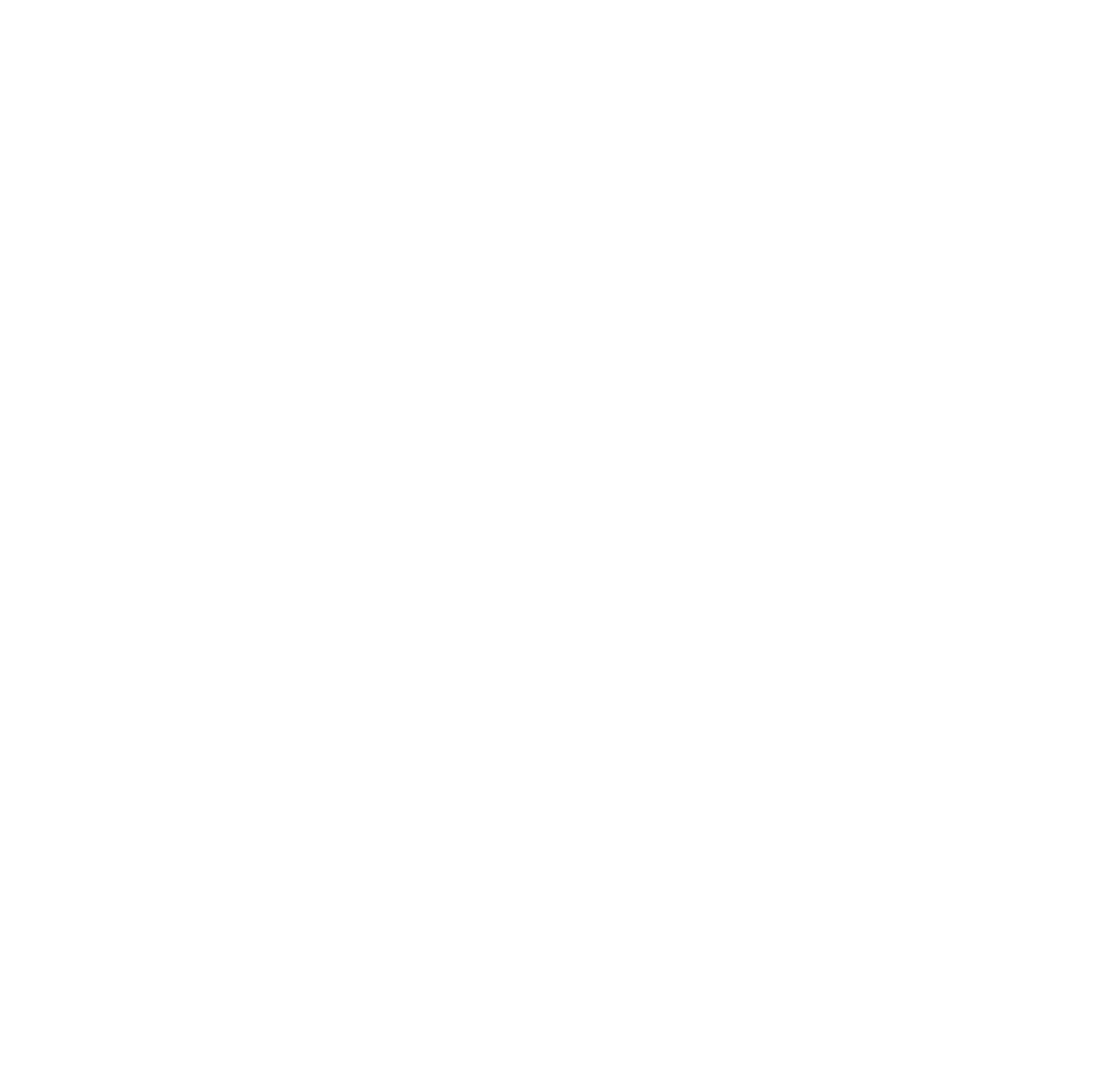
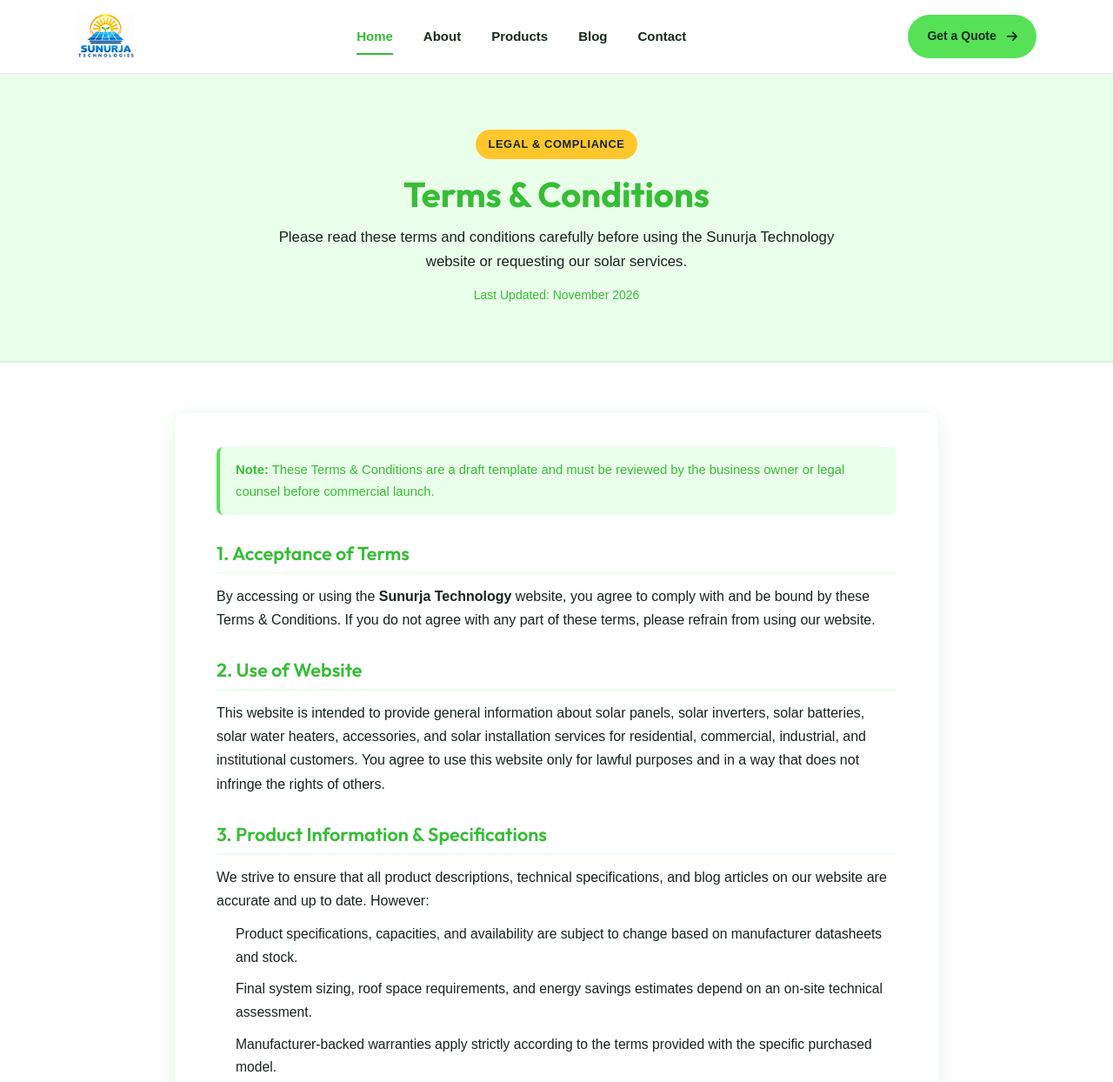
Before and after one commit to swapnilggg836/sunurja-technology-website, a plain HTML site: page pages/terms.html in a window 1280 px wide. Shown: the top 1244 px of the page at 87% size. Before the commit the page ends 800 px from the top, so only its background shows below. Drawn offline with Linux system fonts and the light colour scheme.

Commit message:
Refactor HTML structure and add CSS for terms page

```diff
--- /dev/null
+++ b/css/terms.css
@@ -0,0 +1,204 @@
+/* =========================================
+   Base Variables & Reset (css/style.css)
+   ========================================= */
+:root {
+  --primary: #57e157;
+  --primary-dark: #14532d;
+  --primary-light: #eafbea;
+  --accent: #ffc72c;
+  --ink: #0f1f14;
+  --white: #ffffff;
+}
+
+*,
+*::before,
+*::after {
+  box-sizing: border-box;
+  margin: 0;
+  padding: 0;
+}
+
+body {
+  font-family: 'Inter', sans-serif;
+  color: var(--ink);
+  background-color: var(--white);
+  line-height: 1.65;
+  -webkit-font-smoothing: antialiased;
+}
+
+h1, h2, h3, h4 {
+  font-family: 'Poppins', sans-serif;
+  color: var(--primary-dark);
+  line-height: 1.25;
+}
+
+.container {
+  width: 100%;
+  max-width: 1200px;
+  margin: 0 auto;
+  padding: 0 24px;
+}
+
+/* =========================================
+   Legal Pages Shared Styles (css/legal.css)
+   ========================================= */
+.legal-hero {
+  background-color: var(--primary-light);
+  padding: 64px 0 48px;
+  text-align: center;
+  border-bottom: 2px solid rgba(20, 83, 45, 0.08);
+}
+
+.legal-hero__badge {
+  display: inline-block;
+  background-color: var(--accent);
+  color: var(--ink);
+  font-family: 'Poppins', sans-serif;
+  font-size: 0.8rem;
+  font-weight: 600;
+  text-transform: uppercase;
+  letter-spacing: 0.05em;
+  padding: 6px 14px;
+  border-radius: 999px;
+  margin-bottom: 16px;
+}
+
+.legal-hero__title {
+  font-size: 2.5rem;
+  font-weight: 700;
+  color: var(--primary-dark);
+  margin-bottom: 12px;
+}
+
+.legal-hero__subtitle {
+  font-size: 1.05rem;
+  color: var(--ink);
+  max-width: 640px;
+  margin: 0 auto 12px;
+}
+
+.legal-hero__updated {
+  font-size: 0.875rem;
+  font-weight: 500;
+  color: var(--primary-dark);
+}
+
+.legal-content {
+  padding: 56px 0 80px;
+  background-color: var(--white);
+}
+
+.legal-card {
+  max-width: 880px;
+  margin: 0 auto;
+  background-color: var(--white);
+  border-radius: 12px;
+  padding: 40px 48px;
+  box-shadow: 0 8px 28px rgba(15, 31, 20, 0.06);
+  border: 1px solid var(--primary-light);
+}
+
+.legal-notice {
+  background-color: var(--primary-light);
+  border-left: 4px solid var(--primary);
+  padding: 14px 18px;
+  border-radius: 8px;
+  font-size: 0.925rem;
+  color: var(--primary-dark);
+  margin-bottom: 32px;
+}
+
+.legal-section {
+  margin-bottom: 32px;
+}
+
+.legal-section:last-child {
+  margin-bottom: 0;
+}
+
+.legal-section__heading {
+  font-size: 1.35rem;
+  font-weight: 600;
+  color: var(--primary-dark);
+  margin-bottom: 12px;
+  padding-bottom: 8px;
+  border-bottom: 2px solid var(--primary-light);
+}
+
+.legal-section__text {
+  font-size: 1rem;
+  color: var(--ink);
+  margin-bottom: 12px;
+}
+
+.legal-section__list {
+  padding-left: 22px;
+  display: flex;
+  flex-direction: column;
+  gap: 10px;
+}
+
+.legal-section__list li {
+  font-size: 0.98rem;
+  color: var(--ink);
+}
+
+.legal-section__list li::marker {
+  color: var(--primary-dark);
+}
+
+.legal-contact-box {
+  background-color: var(--primary-light);
+  padding: 20px 24px;
+  border-radius: 12px;
+  margin-top: 14px;
+  display: flex;
+  flex-direction: column;
+  gap: 6px;
+  font-size: 0.975rem;
+}
+
+/* =========================================
+   Responsive Breakpoints (1024px, 768px, 480px)
+   ========================================= */
+@media (max-width: 1024px) {
+  .legal-card {
+    padding: 36px;
+  }
+}
+
+@media (max-width: 768px) {
+  .legal-hero {
+    padding: 48px 0 36px;
+  }
+
+  .legal-hero__title {
+    font-size: 2rem;
+  }
+
+  .legal-content {
+    padding: 40px 0 60px;
+  }
+
+  .legal-card {
+    padding: 28px 24px;
+  }
+
+  .legal-section__heading {
+    font-size: 1.2rem;
+  }
+}
+
+@media (max-width: 480px) {
+  .container {
+    padding: 0 16px;
+  }
+
+  .legal-hero__title {
+    font-size: 1.75rem;
+  }
+
+  .legal-card {
+    padding: 22px 18px;
+  }
+}
--- a/pages/about.html
+++ b/pages/about.html
@@ -19,13 +19,12 @@
     <link rel="stylesheet" href="https://cdnjs.cloudflare.com/ajax/libs/font-awesome/6.7.2/css/all.min.css">
 
     <!-- Shared CSS -->
+    <link rel="stylesheet" href="../css/about.css">
     <link rel="stylesheet" href="../css/style.css">
     <link rel="stylesheet" href="../css/navbar.css">
     <link rel="stylesheet" href="../css/footer.css">
     <link rel="stylesheet" href="../css/responsive.css">
 
-    <!-- Page CSS -->
-    <link rel="stylesheet" href="../css/about.css">
 </head>
 
 <body>
@@ -149,6 +148,7 @@
 
     <!-- Shared JavaScript -->
     <script src="../js/navbar.js" defer></script>
+    <script src="../js/footer.js" defer></script>
     <script src="../js/main.js" defer></script>
 
     <!-- Page JavaScript -->
--- a/pages/terms.html
+++ b/pages/terms.html
@@ -0,0 +1,144 @@
+<!DOCTYPE html>
+<html lang="en">
+
+<head>
+    <meta charset="UTF-8">
+    <meta name="viewport" content="width=device-width, initial-scale=1.0">
+
+    <title>About Us | Sunurja Technology</title>
+
+    <!-- Fonts -->
+    <link rel="preconnect" href="https://fonts.googleapis.com">
+    <link rel="preconnect" href="https://fonts.gstatic.com" crossorigin>
+
+    <link
+        href="https://fonts.googleapis.com/css2?family=DM+Sans:wght@400;500;600;700;800&family=Outfit:wght@400;500;600;700;800&display=swap"
+        rel="stylesheet">
+
+    <!-- Icons -->
+    <link rel="stylesheet" href="https://cdnjs.cloudflare.com/ajax/libs/font-awesome/6.7.2/css/all.min.css">
+
+    <!-- Shared CSS -->
+    <link rel="stylesheet" href="../css/terms.css">
+    <link rel="stylesheet" href="../css/about.css">
+    <link rel="stylesheet" href="../css/style.css">
+    <link rel="stylesheet" href="../css/navbar.css">
+    <link rel="stylesheet" href="../css/footer.css">
+    <link rel="stylesheet" href="../css/responsive.css">
+
+</head>
+
+<body>
+
+    <!-- Shared Navbar -->
+    <div id="navbar"></div>
+
+    <!-- Page Content -->
+     <main class="legal-page">
+    <!-- Page Header Banner -->
+    <section class="legal-hero">
+      <div class="container">
+        <span class="legal-hero__badge">Legal &amp; Compliance</span>
+        <h1 class="legal-hero__title">Terms &amp; Conditions</h1>
+        <p class="legal-hero__subtitle">
+          Please read these terms and conditions carefully before using the Sunurja Technology website or requesting our solar services.
+        </p>
+        <p class="legal-hero__updated">Last Updated: November 2026</p>
+      </div>
+    </section>
+
+    <!-- Main Terms Content -->
+    <section class="legal-content">
+      <div class="container">
+        <div class="legal-card">
+
+          <div class="legal-notice">
+            <strong>Note:</strong> These Terms &amp; Conditions are a draft template and must be reviewed by the business owner or legal counsel before commercial launch.
+          </div>
+
+          <article class="legal-section">
+            <h2 class="legal-section__heading">1. Acceptance of Terms</h2>
+            <p class="legal-section__text">
+              By accessing or using the <strong>Sunurja Technology</strong> website, you agree to comply with and be bound by these Terms &amp; Conditions. If you do not agree with any part of these terms, please refrain from using our website.
+            </p>
+          </article>
+
+          <article class="legal-section">
+            <h2 class="legal-section__heading">2. Use of Website</h2>
+            <p class="legal-section__text">
+              This website is intended to provide general information about solar panels, solar inverters, solar batteries, solar water heaters, accessories, and solar installation services for residential, commercial, industrial, and institutional customers. You agree to use this website only for lawful purposes and in a way that does not infringe the rights of others.
+            </p>
+          </article>
+
+          <article class="legal-section">
+            <h2 class="legal-section__heading">3. Product Information &amp; Specifications</h2>
+            <p class="legal-section__text">
+              We strive to ensure that all product descriptions, technical specifications, and blog articles on our website are accurate and up to date. However:
+            </p>
+            <ul class="legal-section__list">
+              <li>Product specifications, capacities, and availability are subject to change based on manufacturer datasheets and stock.</li>
+              <li>Final system sizing, roof space requirements, and energy savings estimates depend on an on-site technical assessment.</li>
+              <li>Manufacturer-backed warranties apply strictly according to the terms provided with the specific purchased model.</li>
+            </ul>
+          </article>
+
+          <article class="legal-section">
+            <h2 class="legal-section__heading">4. Consultations &amp; Quotations</h2>
+            <p class="legal-section__text">
+              Submitting an enquiry or requesting a free consultation through our website does not constitute a binding contract. Formal quotations, installation timelines, and service agreements will be issued separately after a site assessment and mutual confirmation.
+            </p>
+          </article>
+
+          <article class="legal-section">
+            <h2 class="legal-section__heading">5. Intellectual Property Rights</h2>
+            <p class="legal-section__text">
+              All content published on this website—including text, graphics, logos, icons, layout design, and educational guides—is the property of <strong>Sunurja Technology</strong> or its content suppliers and is protected under applicable intellectual property laws. Unauthorized reproduction or commercial distribution is prohibited.
+            </p>
+          </article>
+
+          <article class="legal-section">
+            <h2 class="legal-section__heading">6. Limitation of Liability</h2>
+            <p class="legal-section__text">
+              Sunurja Technology provides website content on an "as-is" basis. To the fullest extent permitted by law, we shall not be liable for any direct, indirect, or incidental damages arising from your reliance on general website information or temporary unavailability of the site.
+            </p>
+          </article>
+
+          <article class="legal-section">
+            <h2 class="legal-section__heading">7. Changes to These Terms</h2>
+            <p class="legal-section__text">
+              We reserve the right to update or modify these Terms &amp; Conditions at any time without prior notice. Continued use of the website after changes are posted constitutes your acceptance of the revised terms.
+            </p>
+          </article>
+
+          <article class="legal-section">
+            <h2 class="legal-section__heading">8. Contact Information</h2>
+            <p class="legal-section__text">
+              For any questions regarding these Terms &amp; Conditions, please reach out to us:
+            </p>
+            <div class="legal-contact-box">
+              <p><strong>Sunurja Technology</strong></p>
+              <p><strong>Email:</strong>info@sunurjatechnology.com</p>
+              <p><strong>Phone:</strong>+91 91852 42324</p>
+            </div>
+          </article>
+
+        </div>
+      </div>
+    </section>
+  </main>
+
+
+    <!-- Shared Footer -->
+    <div id="footer"></div>
+
+    <!-- Shared JavaScript -->
+    <script src="../js/navbar.js" defer></script>
+    <script src="../js/footer.js" defer></script>
+    <script src="../js/main.js" defer></script>
+
+    <!-- Page JavaScript -->
+    <script src="../js/about.js" defer></script>
+
+</body>
+
+</html>
```
Also changed, not shown: index.html (+0 -1 lines), pages/privacy-policy.html (+22 -11 lines).
